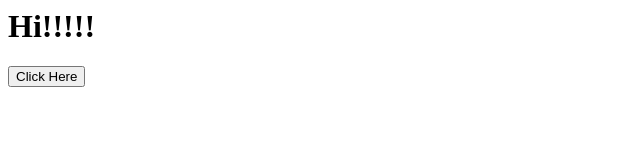
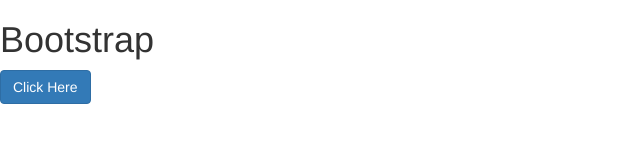
Before and after one commit to trentchilders/personal-site, a plain HTML site: page index.html in a window 1280 px wide. Shown: the whole page, without its empty margins (0-640 px from the left). Drawn offline with nearby package versions, Linux system fonts and the light colour scheme.

Commit message:
added bootstrap

```diff
--- a/controller.js
+++ b/controller.js
@@ -1,3 +1,7 @@
+
+var init = function(){
+    console.log('here');
+}
 
 var sendAlert = function(){
     alert('Hello back');
--- a/index.html
+++ b/index.html
@@ -1,5 +1,13 @@
-<script src="controller.js"></script>
+<!DOCTYPE html>
+<head>
+  <script src="controller.js"></script>
+  <link rel="stylesheet" href="https://maxcdn.bootstrapcdn.com/bootstrap/3.3.7/css/bootstrap.min.css" integrity="sha384-BVYiiSIFeK1dGmJRAkycuHAHRg32OmUcww7on3RYdg4Va+PmSTsz/K68vbdEjh4u" crossorigin="anonymous">
+</head>
 
-<h1> Hi!!!!!</h1>
+<body onload="init()">
 
-<button onclick="sendAlert()">Click Here</button>
+<h1> Bootstrap</h1>
+
+<button type="button" class="btn btn-primary" onclick="sendAlert()">Click Here</button>
+
+</body>
```
